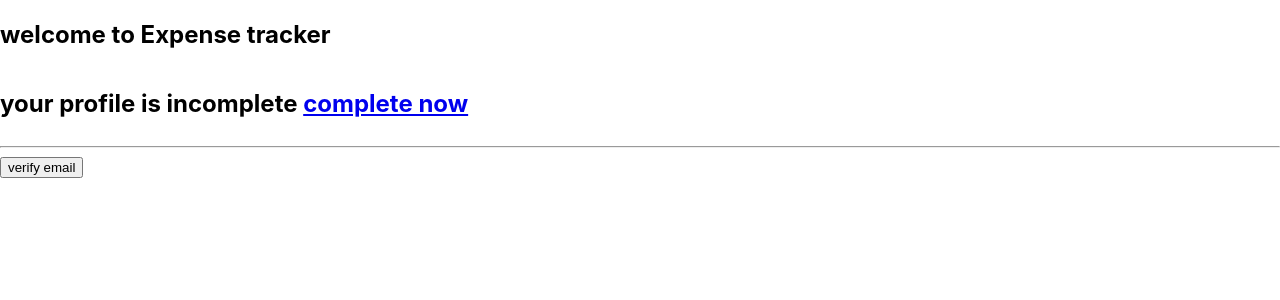
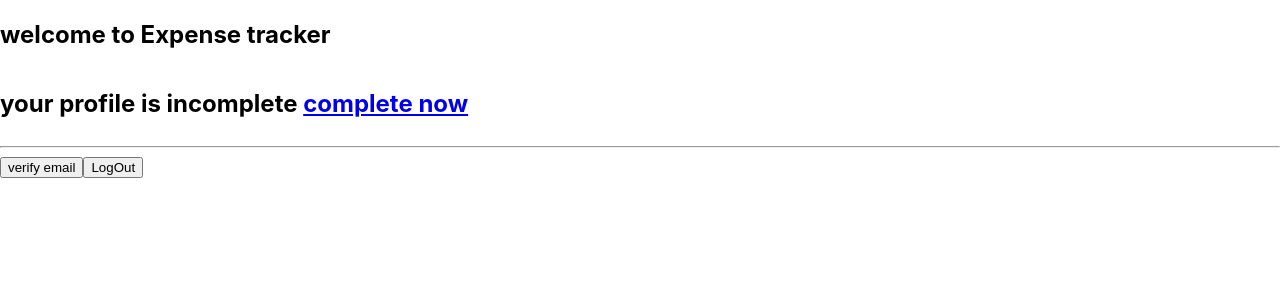
Before and after one commit to manishkaswan/New-expense-tracker, a React (Create React App) app: page /welcome in a window 1280 px wide. Shown: the top 300 px of the page. Built offline with nearby package versions, Linux system fonts and the light colour scheme.

Commit message:
Logout User

```diff
--- /dev/null
+++ b/src/components/LogOut/LogOut.js
@@ -0,0 +1,15 @@
+import { useState } from "react";
+import {Redirect} from "react-router-dom"
+
+const LogOutButton = () => {
+  const [logOut, setLogOut] = useState(false);
+  const logOutHandler = () => {
+    localStorage.removeItem("token");
+    setLogOut(true);
+  };
+  if (logOut) {
+    return <Redirect to="/auth"></Redirect>;
+  }
+  return <button onClick={logOutHandler}>LogOut</button>;
+};
+export default LogOutButton;
--- a/src/components/welcome/Welcome.js
+++ b/src/components/welcome/Welcome.js
@@ -1,9 +1,10 @@
 import { Link } from "react-router-dom/cjs/react-router-dom.min";
+import LogOutButton from "../LogOut/LogOut";
 
 const Welcome = () => {
   const verifyEmailHandler = () => {
     fetch(
-      "https://identitytoolkit.googleapis.com/v1/accounts:sendOobCode?key=AIzaSyDNb4smayxCQ2Fx1fRPC9g6VJjCwWiDC60",
+      "https://identitytoolkit.googleapis.com/v1/accounts:signUp?key=AIzaSyDNb4smayxCQ2Fx1fRPC9g6VJjCwWiDC60",
       {
         method: "POST",
         body: JSON.stringify({
@@ -39,6 +40,7 @@ const Welcome = () => {
       </div>
       <hr></hr>
       <button onClick={verifyEmailHandler}>verify email</button>
+      <LogOutButton></LogOutButton>
     </div>
   );
 };
```
